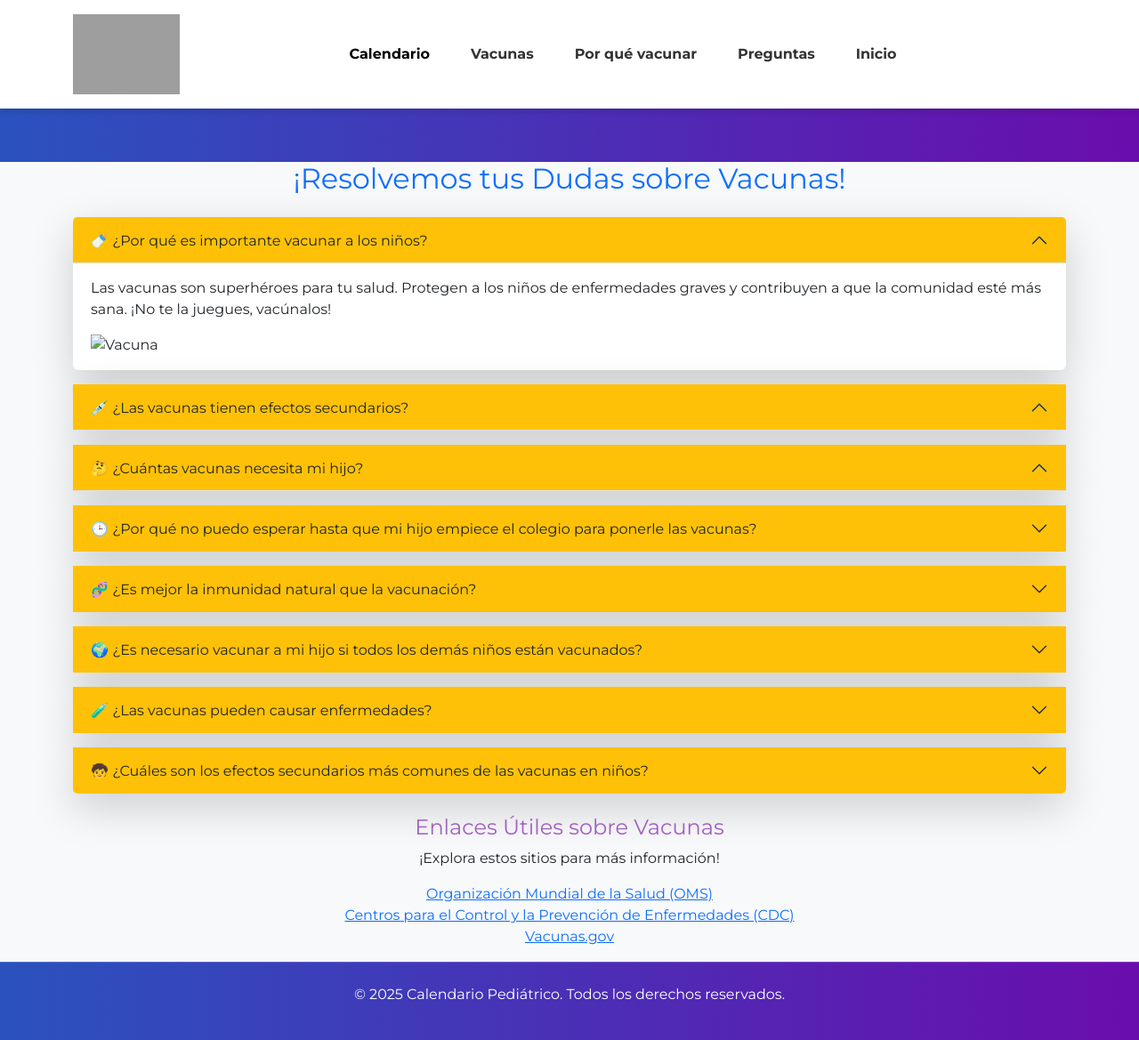
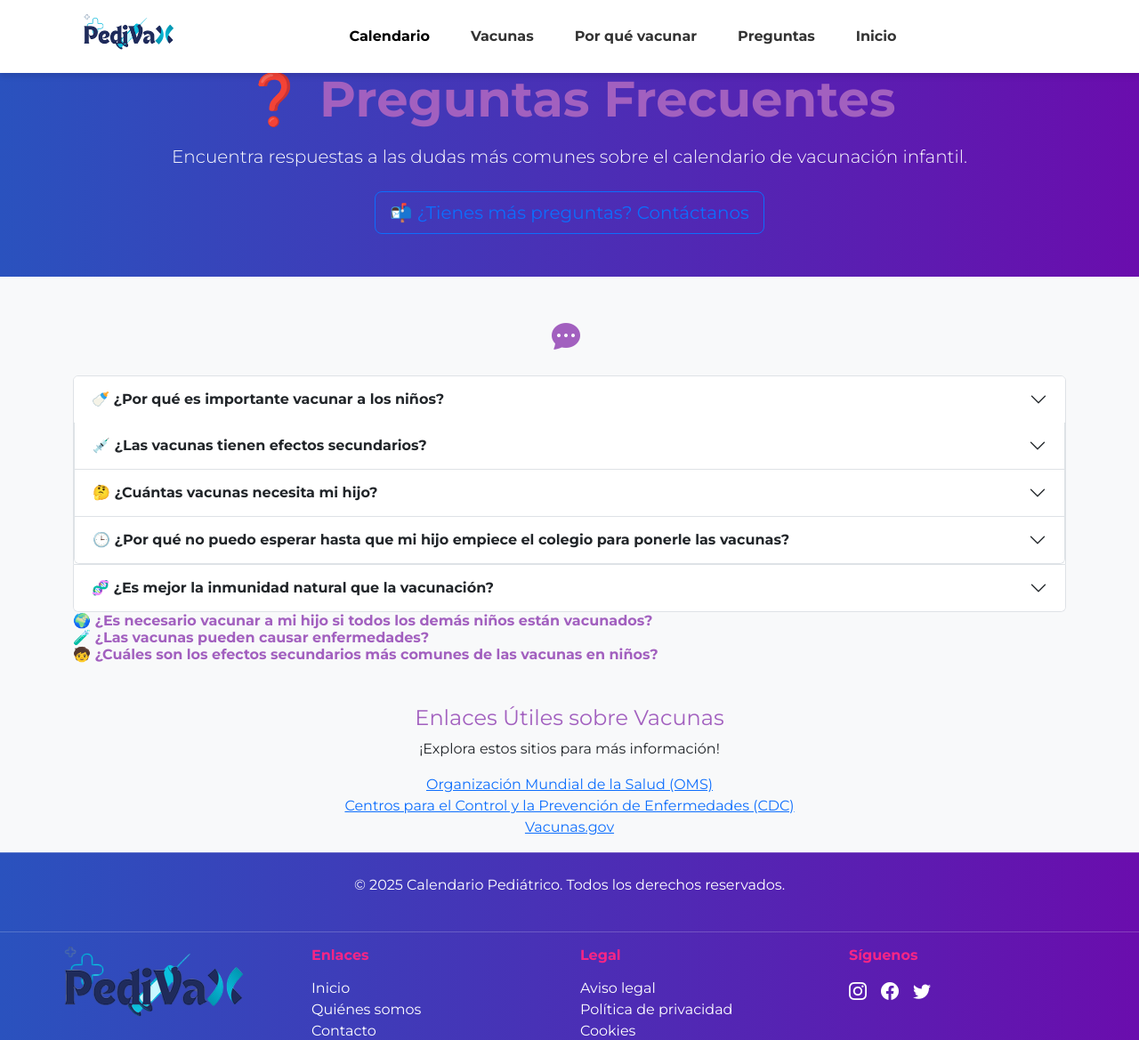
Before and after one commit to jawinga/pediatra-online, a PHP site: page /calendario/vacunas/preguntas.php in a window 1280 px wide. Shown: the top 1169 px of the page at 89% size. Run offline with PHP 8.4, Linux system fonts and the light colour scheme; some libraries are stand-ins or nearby versions; grey boxes are pictures that could not be loaded.

Commit message:
cambios calendario

```diff
--- a/app/views/calendario/vacunas/preguntas.php
+++ b/app/views/calendario/vacunas/preguntas.php
@@ -15,17 +15,17 @@
 <header>
   <nav class="navbar navbar-expand-lg navbar-light" id="navbar">
     <div class="container">
-      <div class="logo"><img src="./img/logoPedivax" alt="PediVax"></div>
+      <div class="logo"><img src="/app/views/calendario/img/logoPedivax.png" alt="PediVax"></div>
       <button class="navbar-toggler" type="button" data-bs-toggle="collapse" data-bs-target="#navbarNav">
         &#9776;
       </button>
       <div class="collapse navbar-collapse" id="navbarNav">
         <ul class="nav-links navbar-nav ms-auto">
-        <li class="nav-item"><a class="nav-link active" href="./calendario.php">Calendario</a></li>
-          <li class="nav-item"><a class="nav-link" href="./vacunas/vacunas.php">Vacunas</a></li>
-          <li class="nav-item"><a class="nav-link" href="./vacunas/porquevacunar.php">Por qué vacunar</a></li>
-          <li class="nav-item"><a class="nav-link" href="./vacunas/preguntas.php">Preguntas</a></li>
-          <li class="nav-item"><a class="nav-link" href="../inicio.php">Inicio</a></li>
+        <li class="nav-item"><a class="nav-link active" href="/app/views/calendario/calendario.php">Calendario</a></li>
+          <li class="nav-item"><a class="nav-link" href="/app/views/calendario/vacunas/vacunas.php">Vacunas</a></li>
+          <li class="nav-item"><a class="nav-link" href="/app/views/calendario/vacunas/porquevacunar.php">Por qué vacunar</a></li>
+          <li class="nav-item"><a class="nav-link" href="/app/views/calendario/vacunas/preguntas.php">Preguntas</a></li>
+          <li class="nav-item"><a class="nav-link" href="/app/views/inicio.php">Inicio</a></li>
         </ul>
       </div>
     </div>
@@ -33,127 +33,130 @@
 </header>
 
 <section class="hero text-center py-5 bg-light">
-  <h1>Vacunas</h1>
-
+  <div class="container">
+    <h1 class="display-4 fw-bold mb-3">❓ Preguntas Frecuentes</h1>
+    <p class="lead mb-4">Encuentra respuestas a las dudas más comunes sobre el calendario de vacunación infantil.</p>
+    <a href="/app/views/contacto.php" class="btn btn-outline-primary btn-lg">
+      📬 ¿Tienes más preguntas? Contáctanos
+    </a>
+  </div>
 </section>
-
-    <div class="container">
-      <h2 class="text-center mb-4 text-primary">¡Resolvemos tus Dudas sobre Vacunas!</h2>
-
+ <!-- Sección de FAQs -->
+    <section class="faq my-5 mb-5 container-xl faq-container">
+    <h2 class="text-center mb-4 text-pink fw-bold">
+        <i class="bi bi-chat-dots-fill me-2"></i>
+    </h2>
     <div class="accordion" id="faqAccordion">
-        <!-- Pregunta 1 -->
-        <div class="accordion-item shadow-lg mb-3 border-0 rounded">
-          <h2 class="accordion-header" id="headingOne">
-            <button class="accordion-button bg-warning text-dark" type="button" data-bs-toggle="collapse" data-bs-target="#collapseOne" aria-expanded="true" aria-controls="collapseOne">
+        <div class="accordion-item">
+            <h2 class="accordion-header" id="faq1-heading">
+                <button class="accordion-button collapsed fw-bold" type="button" data-bs-toggle="collapse" data-bs-target="#faq1" aria-expanded="true" aria-controls="faq1">
                      🍼 ¿Por qué es importante vacunar a los niños?
                 </button>
             </h2>
-          <div id="collapseOne" class="accordion-collapse collapse show" aria-labelledby="headingOne" data-bs-parent="#faqAccordion">
-            <div class="accordion-body">
+            <div id="faq1" class="accordion-collapse collapse" aria-labelledby="faq1-heading" data-bs-parent="#faqAccordion">
+                <div class="accordion-body fw-bold">
                     Las vacunas son superhéroes para tu salud. Protegen a los niños de enfermedades graves y contribuyen a que la comunidad esté más sana. ¡No te la juegues, vacúnalos!
-              <br><img src="https://via.placeholder.com/150" alt="Vacuna" class="img-fluid mt-3">
-            </div>
             </div>
         </div>
 
-        <!-- Pregunta 2 -->
-        <div class="accordion-item shadow-lg mb-3 border-0 rounded">
-          <h2 class="accordion-header" id="headingTwo">
-            <button class="accordion-button bg-warning text-dark" type="button" data-bs-toggle="collapse" data-bs-target="#collapseTwo" aria-expanded="false" aria-controls="collapseTwo">
+        <div class="accordion-item">
+            <h2 class="accordion-header" id="faq2-heading">
+                <button class="accordion-button collapsed fw-bold" type="button" data-bs-toggle="collapse" data-bs-target="#faq2" aria-expanded="false" aria-controls="faq2">
               💉 ¿Las vacunas tienen efectos secundarios?
             </button>
+                </button>
             </h2>
-          <div id="collapseTwo" class="accordion-collapse collapse" aria-labelledby="headingTwo" data-bs-parent="#faqAccordion">
-            <div class="accordion-body">
+            <div id="faq2" class="accordion-collapse collapse" aria-labelledby="faq2-heading" data-bs-parent="#faqAccordion">
+                <div class="accordion-body fw-bold">
                    Algunas vacunas pueden causar efectos secundarios leves como fiebre o dolor en el sitio de la inyección. Sin embargo, estos efectos suelen ser temporales y son mucho menores que los riesgos de las enfermedades que previenen.
                 </div>
             </div>
         </div>
 
-        <!-- Pregunta 3 -->
-        <div class="accordion-item shadow-lg mb-3 border-0 rounded">
-          <h2 class="accordion-header" id="headingThree">
-            <button class="accordion-button bg-warning text-dark" type="button" data-bs-toggle="collapse" data-bs-target="#collapseThree" aria-expanded="false" aria-controls="collapseThree">
+        <div class="accordion-item">
+            <h2 class="accordion-header" id="faq3-heading">
+                <button class="accordion-button collapsed fw-bold" type="button" data-bs-toggle="collapse" data-bs-target="#faq3" aria-expanded="false" aria-controls="faq3">
                 🤔 ¿Cuántas vacunas necesita mi hijo?
                 </button>
             </h2>
-          <div id="collapseThree" class="accordion-collapse collapse" aria-labelledby="headingThree" data-bs-parent="#faqAccordion">
-            <div class="accordion-body">
+            <div id="faq3" class="accordion-collapse collapse" aria-labelledby="faq3-heading" data-bs-parent="#faqAccordion">
+                <div class="accordion-body fw-bold">
                    El número de vacunas que necesita tu hijo depende de su edad y el calendario de vacunación vigente en tu país. Es importante seguir las recomendaciones de tu pediatra para asegurar que tu hijo esté bien protegido.
                 </div>
             </div>
         </div>
-<!-- Pregunta 4 -->
-<div class="accordion-item shadow-lg mb-3 border-0 rounded">
-  <h2 class="accordion-header" id="headingFour">
-    <button class="accordion-button bg-warning text-dark collapsed" type="button" data-bs-toggle="collapse" data-bs-target="#collapseFour" aria-expanded="false" aria-controls="collapseFour">
+
+        <div class="accordion-item">
+            <h2 class="accordion-header" id="faq4-heading">
+                <button class="accordion-button collapsed fw-bold" type="button" data-bs-toggle="collapse" data-bs-target="#faq4" aria-expanded="false" aria-controls="faq4">
                    🕒 ¿Por qué no puedo esperar hasta que mi hijo empiece el colegio para ponerle las vacunas?
                 </button>
             </h2>
-  <div id="collapseFour" class="accordion-collapse collapse" aria-labelledby="headingFour" data-bs-parent="#faqAccordion">
-    <div class="accordion-body">
+            <div id="faq4" class="accordion-collapse collapse" aria-labelledby="faq4-heading" data-bs-parent="#faqAccordion">
+                <div class="accordion-body fw-bold">
                    Las vacunaciones deben comenzar a los 2 meses de edad, y la mayoría se administran dentro de los dos primeros años de vida. Vacunar a tu hijo a tiempo lo protege de infecciones y evita que contagie a otros en la escuela o guardería.
                 </div>
             </div>
         </div>
-
-<!-- Pregunta 5 -->
-<div class="accordion-item shadow-lg mb-3 border-0 rounded">
-  <h2 class="accordion-header" id="headingFive">
-    <button class="accordion-button bg-warning text-dark collapsed" type="button" data-bs-toggle="collapse" data-bs-target="#collapseFive" aria-expanded="false" aria-controls="collapseFive">
+    </div>
+         <div class="accordion-item">
+            <h2 class="accordion-header" id="faq4-heading">
+                <button class="accordion-button collapsed fw-bold" type="button" data-bs-toggle="collapse" data-bs-target="#faq4" aria-expanded="false" aria-controls="faq4">
                    🧬 ¿Es mejor la inmunidad natural que la vacunación?
                 </button>
             </h2>
-  <div id="collapseFive" class="accordion-collapse collapse" aria-labelledby="headingFive" data-bs-parent="#faqAccordion">
-    <div class="accordion-body">
+            <div id="faq4" class="accordion-collapse collapse" aria-labelledby="faq4-heading" data-bs-parent="#faqAccordion">
+                <div class="accordion-body fw-bold">
                    No. En general, es mejor prevenir la enfermedad mediante la vacunación que contraer la infección. Algunas enfermedades pueden tener consecuencias graves, como sordera o daño cerebral, que se pueden evitar con las vacunas.
     </div>
                 </div>
             </div>
-
-<!-- Pregunta 6 -->
-<div class="accordion-item shadow-lg mb-3 border-0 rounded">
-  <h2 class="accordion-header" id="headingSix">
-    <button class="accordion-button bg-warning text-dark collapsed" type="button" data-bs-toggle="collapse" data-bs-target="#collapseSix" aria-expanded="false" aria-controls="collapseSix">
+        </div>
+    </div>
+             <div class="accordion-item">
+            <h2 class="accordion-header" id="faq4-heading">
+                <button class="accordion-button collapsed fw-bold" type="button" data-bs-toggle="collapse" data-bs-target="#faq4" aria-expanded="false" aria-controls="faq4">
                   🌍 ¿Es necesario vacunar a mi hijo si todos los demás niños están vacunados?
                 </button>
             </h2>
-  <div id="collapseSix" class="accordion-collapse collapse" aria-labelledby="headingSix" data-bs-parent="#faqAccordion">
-    <div class="accordion-body">
+            <div id="faq4" class="accordion-collapse collapse" aria-labelledby="faq4-heading" data-bs-parent="#faqAccordion">
+                <div class="accordion-body fw-bold">
                    Sí. Aunque la mayoría de los niños estén vacunados, tu hijo aún puede estar expuesto a personas no vacunadas en otros entornos. Vacunarlo protege su salud y contribuye a la inmunidad colectiva.
     </div>
                 </div>
             </div>
-
-<!-- Pregunta 7 -->
-<div class="accordion-item shadow-lg mb-3 border-0 rounded">
-  <h2 class="accordion-header" id="headingSeven">
-    <button class="accordion-button bg-warning text-dark collapsed" type="button" data-bs-toggle="collapse" data-bs-target="#collapseSeven" aria-expanded="false" aria-controls="collapseSeven">
+        </div>
+    </div>
+      <div class="accordion-item">
+            <h2 class="accordion-header" id="faq4-heading">
+                <button class="accordion-button collapsed fw-bold" type="button" data-bs-toggle="collapse" data-bs-target="#faq4" aria-expanded="false" aria-controls="faq4">
                   🧪 ¿Las vacunas pueden causar enfermedades?
                 </button>
             </h2>
-  <div id="collapseSeven" class="accordion-collapse collapse" aria-labelledby="headingSeven" data-bs-parent="#faqAccordion">
-    <div class="accordion-body">
+            <div id="faq4" class="accordion-collapse collapse" aria-labelledby="faq4-heading" data-bs-parent="#faqAccordion">
+                <div class="accordion-body fw-bold">
                    No. Las vacunas contienen gérmenes inactivos, debilitados o solo una parte del germen que causa la enfermedad. No pueden causar la enfermedad, sino que ayudan al sistema inmunológico a aprender a combatirla.
     </div>
                 </div>
             </div>
-
-<!-- Pregunta 8 -->
-<div class="accordion-item shadow-lg mb-3 border-0 rounded">
-  <h2 class="accordion-header" id="headingEight">
-    <button class="accordion-button bg-warning text-dark collapsed" type="button" data-bs-toggle="collapse" data-bs-target="#collapseEight" aria-expanded="false" aria-controls="collapseEight">
+        </div>
+    </div>
+       <div class="accordion-item">
+            <h2 class="accordion-header" id="faq4-heading">
+                <button class="accordion-button collapsed fw-bold" type="button" data-bs-toggle="collapse" data-bs-target="#faq4" aria-expanded="false" aria-controls="faq4">
                   🧒 ¿Cuáles son los efectos secundarios más comunes de las vacunas en niños?
                 </button>
             </h2>
-  <div id="collapseEight" class="accordion-collapse collapse" aria-labelledby="headingEight" data-bs-parent="#faqAccordion">
-    <div class="accordion-body">
+            <div id="faq4" class="accordion-collapse collapse" aria-labelledby="faq4-heading" data-bs-parent="#faqAccordion">
+                <div class="accordion-body fw-bold">
                     Los efectos secundarios más comunes son leves y temporales, como dolor, hinchazón o enrojecimiento en el lugar de la inyección, fiebre leve o malestar general. Estos síntomas suelen desaparecer en pocos días.
     </div>
                 </div>
             </div>
-        <!-- Aquí puedes añadir más preguntas si lo deseas -->
         </div>
+    </div>
+    </section>
+
 
       <!-- Enlaces a más información -->
       <div class="mt-4 text-center">
```
Also changed, not shown: app/views/calendario/calendario.php (+19 -8 lines), app/views/calendario/vacunas/porquevacunar.php (+29 -3 lines), app/views/calendario/vacunas/vacunas.php (+137 -133 lines), app/views/calendario/img/logoPedivax.png (added). Lines whose indentation alone changed are shown as unchanged.
